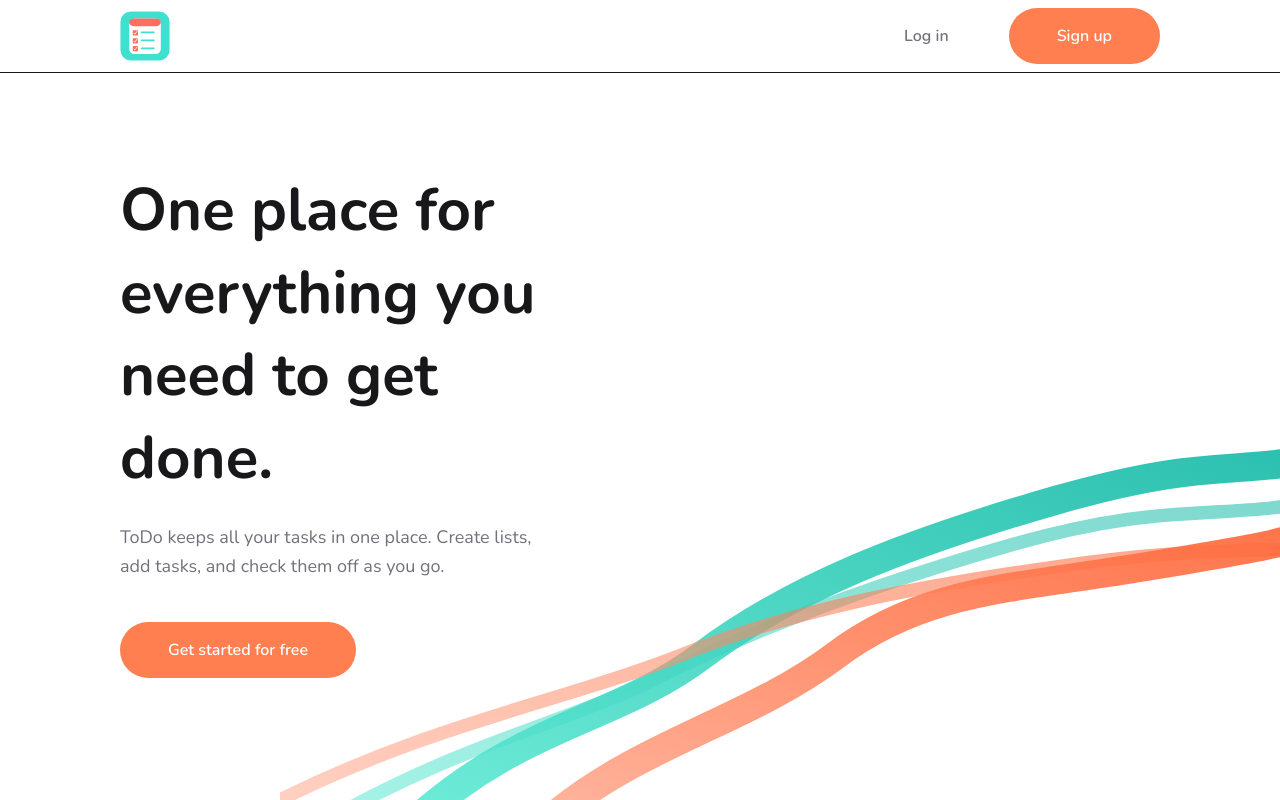
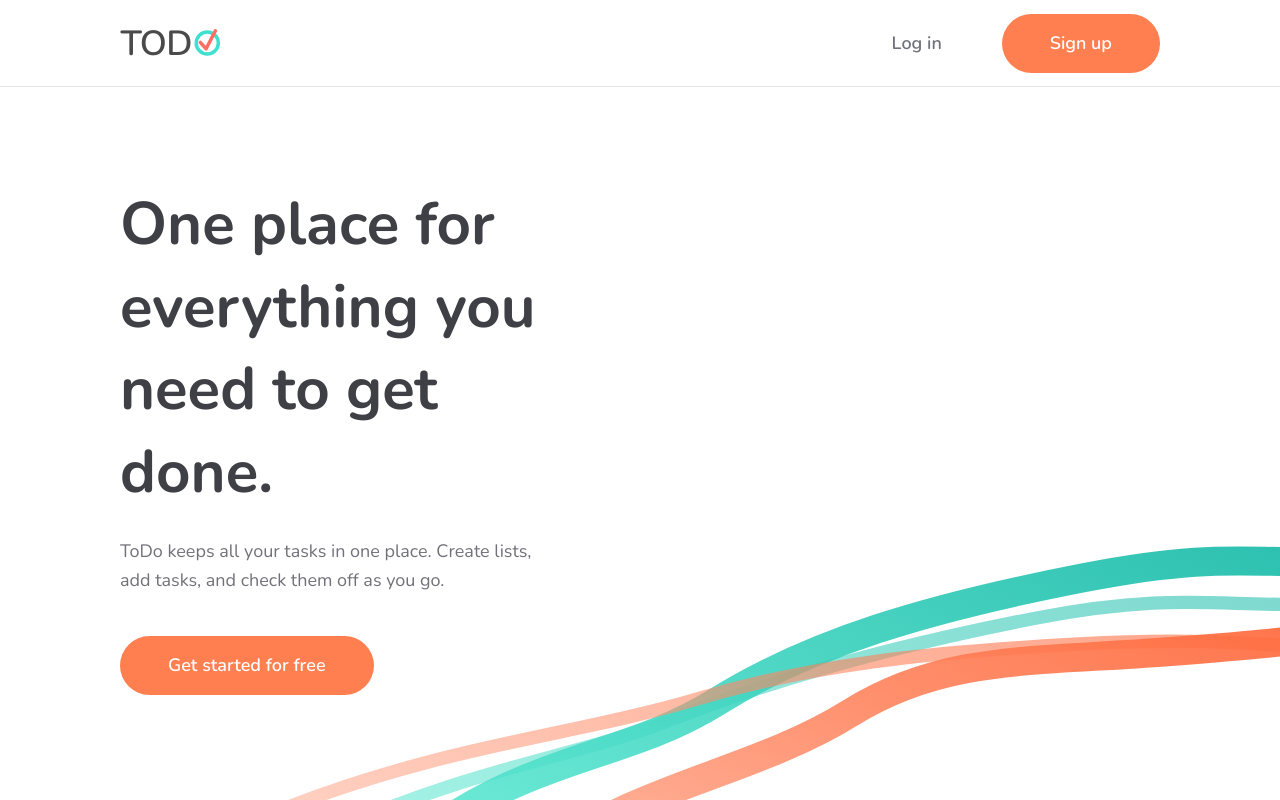
Before and after one commit to virrevirr/todo-list, a Next.js app: page / in a window 1280 px wide. Built offline with nearby package versions, Linux system fonts and the light colour scheme.

Commit message:
logo fixes

```diff
--- a/app/globals.css
+++ b/app/globals.css
@@ -23,5 +23,19 @@
 body {
   background: var(--background);
   color: var(--foreground);
-  font-family: Arial, Helvetica, sans-serif;
+  font-size: 1.125rem; /* 18px */
 }
+
+h1, h2, h3, h4 {
+  color: #3f3f46; /* zinc-700 */
+  font-weight: 700;
+}
+
+p {
+  color: #71717a; /* zinc-500 */
+}
+
+button, a[href] {
+  font-size: 1.125rem; /* match body */
+  font-weight: 600;
+}
--- a/app/page.tsx
+++ b/app/page.tsx
@@ -6,7 +6,7 @@ export default function Home() {
     <div className="relative min-h-screen bg-white overflow-hidden">
       <Navbar />
       <main className="px-30 pt-24 max-w-2xl">
-        <h1 className="text-6xl font-bold text-zinc-900 leading-snug mb-6">
+        <h1 className="text-6xl font-bold text-zinc-700 leading-snug mb-6">
           One place for everything you need to get done.
         </h1>
         <p className="text-lg text-zinc-500 leading-relaxed mb-10">
@@ -24,7 +24,7 @@ export default function Home() {
         alt=""
         width={1000}
         height={500}
-        className="absolute bottom-0 right-0 pointer-events-none select-none"
+        className="absolute bottom-0 right-0 pointer-events-none select-none rotate-[5deg] translate-y-24 origin-bottom-right"
         priority
       />
     </div>
--- /dev/null
+++ b/components/logo.tsx
@@ -0,0 +1,26 @@
+export default function Logo() {
+  return (
+    <svg width="128" height="70" viewBox="0 0 220 120" xmlns="http://www.w3.org/2000/svg">
+      <text
+        fontFamily="'Nunito', system-ui, sans-serif"
+        fontWeight="600"
+        fontSize="60"
+        letterSpacing="-1"
+        fill="#4A4A4A"
+        x="1"
+        y="81"
+      >
+        TOD
+      </text>
+      <circle cx="150" cy="60" r="19" stroke="#40E0D0" strokeWidth="6" fill="none" />
+      <path
+        d="M138 59 L148 70 L164 39"
+        stroke="#FF6F61"
+        strokeWidth="6"
+        fill="none"
+        strokeLinecap="round"
+        strokeLinejoin="round"
+      />
+    </svg>
+  )
+}
--- a/components/navbar.tsx
+++ b/components/navbar.tsx
@@ -1,16 +1,16 @@
-import Image from 'next/image'
 import Link from 'next/link'
+import Logo from '@/components/logo'
 
 export default function Navbar() {
   return (
-    <nav className="flex items-center justify-between px-30 py-2 border-b border-zinc-1000">
+    <nav className="flex items-center justify-between px-30 py-2 border-b border-zinc-200">
       <Link href="/">
-        <Image src="/todo.svg" alt="ToDo logo" width={50} height={20} priority />
+        <Logo />
       </Link>
       <div className="flex items-center gap-3">
         <Link
           href="/login"
-          className="px-12 py-4 text-base font-semibold text-zinc-500 hover:zinc-900 transition-colors"
+          className="px-12 py-4 text-base font-semibold text-zinc-500 hover:text-zinc-900 transition-colors"
         >
           Log in
         </Link>
--- a/tailwind.config.ts
+++ b/tailwind.config.ts
@@ -6,7 +6,12 @@ const config: Config = {
     "./components/**/*.{js,ts,jsx,tsx,mdx}",
   ],
   theme: {
-    extend: {},
+    extend: {
+      colors: {
+        coral: '#FF7F50',
+        turquoise: '#40E0D0',
+      },
+    },
   },
   plugins: [],
 };
```
